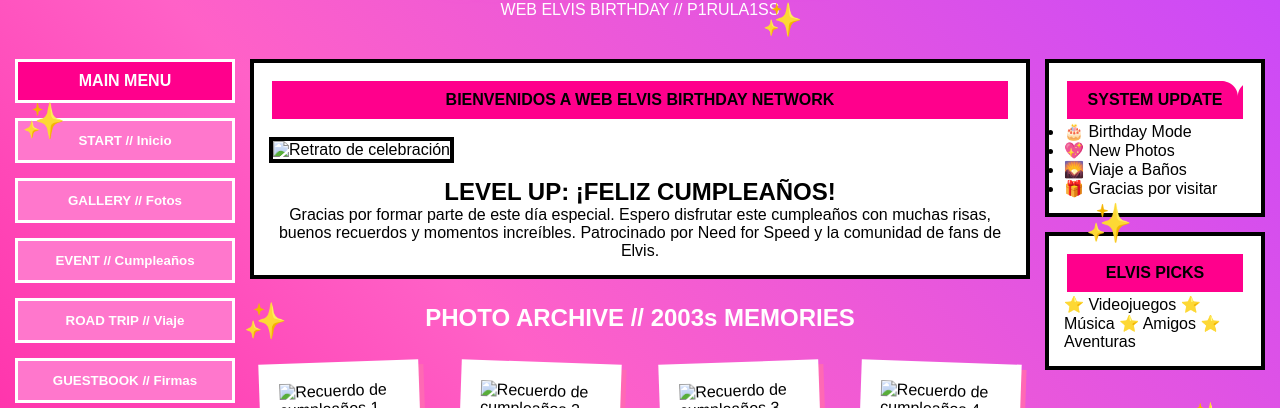
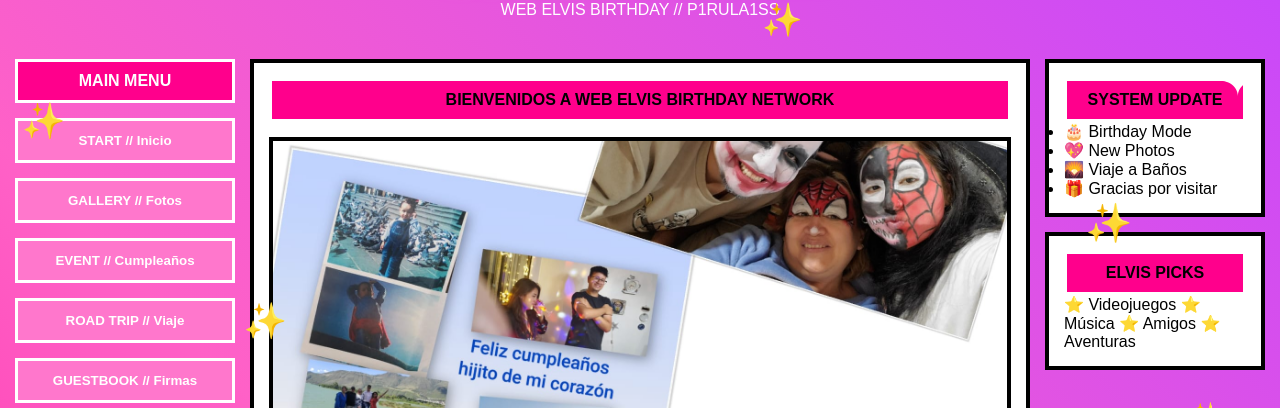
Before and after one commit to P1RULA1S/Elvis-Birthday, a plain HTML site: page index.html in a window 1280 px wide. Shown: the part 169-577 px from the top of the page. Drawn offline with Linux system fonts and the light colour scheme.

Commit message:
Corregir rutas de imágenes

```diff
--- a/index.html
+++ b/index.html
@@ -73,7 +73,7 @@ BIENVENIDOS A WEB ELVIS BIRTHDAY NETWORK
 
 <img
 class="main-photo"
-src="img/uno.jpg"
+src="uno.jpg"
 alt="Retrato de celebración"
 >
 
@@ -99,22 +99,22 @@ Patrocinado por Need for Speed y la comunidad de fans de Elvis.
 <div class="gallery-grid">
 
 <div class="polaroid">
-<img src="img/dos.jpg" alt="Recuerdo de cumpleaños 1">
+<img src="dos.jpg" alt="Recuerdo de cumpleaños 1">
 <p>Recuerdo #1</p>
 </div>
 
 <div class="polaroid">
-<img src="img/tres.jpg" alt="Recuerdo de cumpleaños 2">
+<img src="tres.jpg" alt="Recuerdo de cumpleaños 2">
 <p>Recuerdo #2</p>
 </div>
 
 <div class="polaroid">
-<img src="img/cuatro.jpg" alt="Recuerdo de cumpleaños 3">
+<img src="cuatro.jpg" alt="Recuerdo de cumpleaños 3">
 <p>Recuerdo #3</p>
 </div>
 
 <div class="polaroid">
-<img src="img/cinco.jpg" alt="Recuerdo de cumpleaños 4">
+<img src="cinco.jpg" alt="Recuerdo de cumpleaños 4">
 <p>Recuerdo #4</p>
 </div>
 
```
